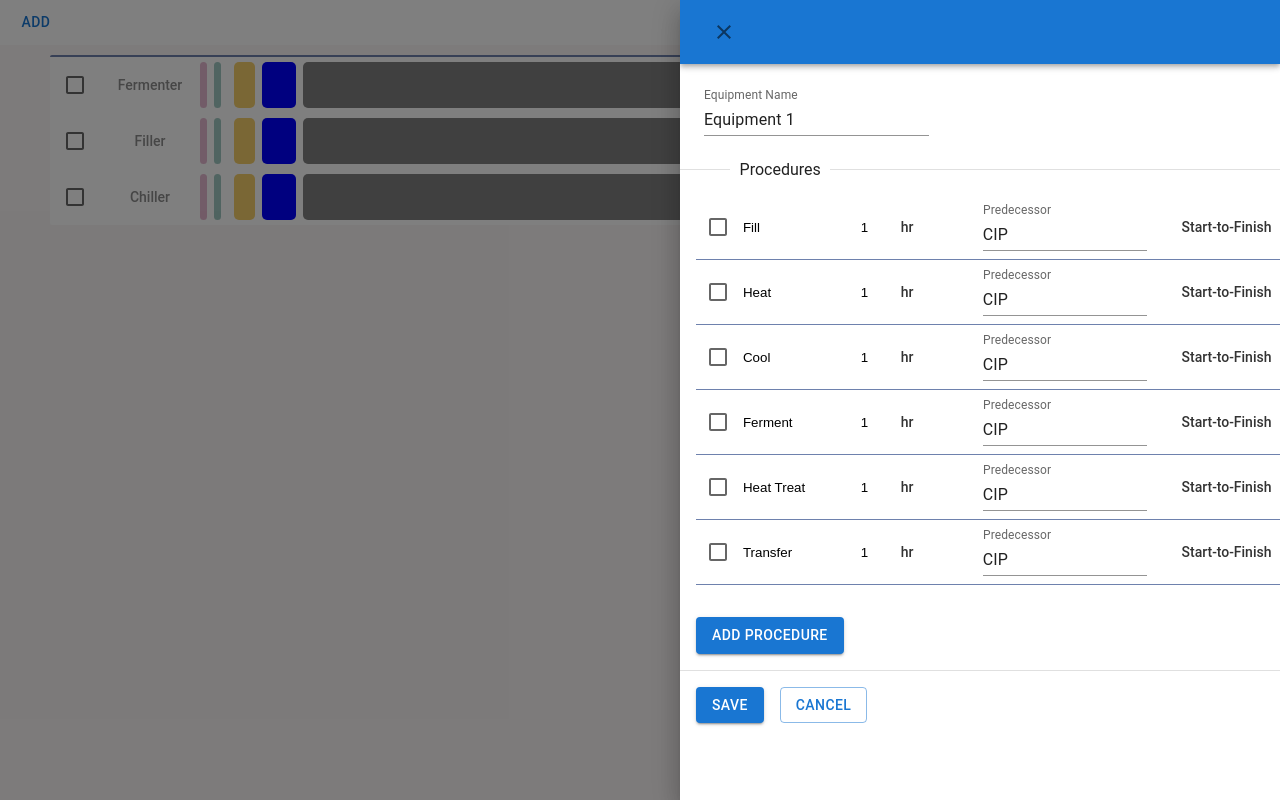
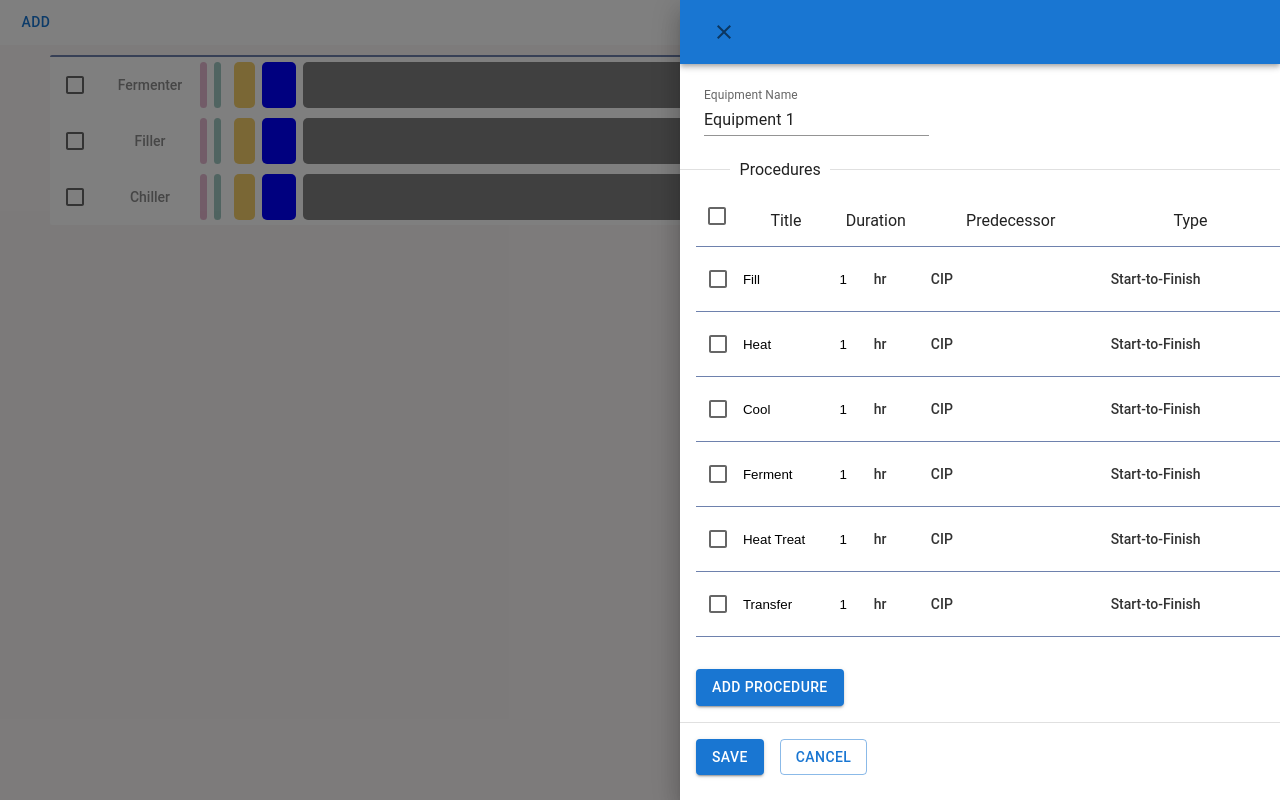
Before and after one commit to mama4294/process-app, a Next.js app: page / in a window 1280 px wide. Both pictures are taken after a click on the button "ADD". Built offline with nearby package versions, Linux system fonts and the light colour scheme.

Commit message:
adds select all feature to procedures

```diff
--- a/components/editEquipment.js
+++ b/components/editEquipment.js
@@ -9,15 +9,13 @@ import Toolbar from "@mui/material/Toolbar";
 import Checkbox from "@mui/material/Checkbox";
 import Tooltip from "@mui/material/Tooltip";
 import Divider from "@mui/material/Divider";
-import Select from "@mui/material/Select";
 import IconButton from "@mui/material/IconButton";
-import MenuItem from "@mui/material/MenuItem";
 import CloseIcon from "@mui/icons-material/Close";
-import InputAdornment from "@mui/material/InputAdornment";
 import styles from "../styles/ProcedureChart.module.css";
-import { useState } from "react";
+import { useState, useEffect } from "react";
 import TextInput from "./inputs/textInput";
 import Dropdown from "./inputs/dropdown";
+import { toggleSelection, toggleAll } from "../utils/checkboxes";
 
 const EditEquipmentModal = ({ open, handleClose }) => {
   let drawerWidth = screen.width * 0.75;
@@ -140,6 +138,7 @@ const EquipmentInputForm = ({ handleClose }) => {
   };
   const [equipment, setEquipment] = useState(defaultEquipment);
   const [procedures, setProcedures] = useState([...testProcedures]);
+  const [selectedProcedures, setSelectedProcedures] = useState([]);
 
   const handleChangeEquipment = (event) => {
     setEquipment({ ...equipment, [event.target.id]: event.target.value });
@@ -175,6 +174,18 @@ const EquipmentInputForm = ({ handleClose }) => {
     setProcedures(newProcedures);
   };
 
+  useEffect(() => {
+    console.log(selectedProcedures);
+  }, [selectedProcedures]);
+
+  const handleToggle = (id) => {
+    setSelectedProcedures(toggleSelection(selectedProcedures, id));
+  };
+
+  const handleToggleAll = (checked) => {
+    setSelectedProcedures(toggleAll(procedures, checked));
+  };
+
   return (
     <>
       <AppBar position="static">
@@ -200,6 +211,9 @@ const EquipmentInputForm = ({ handleClose }) => {
           ProcedureData={procedures}
           numColumns={10}
           handleChangeProcedure={handleChangeProcedure}
+          selectedProcedures={selectedProcedures}
+          handleToggle={handleToggle}
+          handleToggleAll={handleToggleAll}
         />
       </Box>
       <Box sx={{ display: "flex", flexWrap: "wrap", p: 2 }}>
@@ -220,9 +234,17 @@ const EquipmentInputForm = ({ handleClose }) => {
   );
 };
 
-const Table = ({ ProcedureData, numColumns, handleChangeProcedure }) => {
+const Table = ({
+  ProcedureData,
+  numColumns,
+  handleChangeProcedure,
+  selectedProcedures,
+  handleToggle,
+  handleToggleAll,
+}) => {
   return (
     <>
+      <TableHeader handleToggleAll={handleToggleAll} />
       {ProcedureData.map((procedure) => {
         return (
           <ProcedureRow
@@ -230,6 +252,8 @@ const Table = ({ ProcedureData, numColumns, handleChangeProcedure }) => {
             key={procedure.id}
             numColumns={numColumns}
             handleChangeProcedure={handleChangeProcedure}
+            selectedProcedures={selectedProcedures}
+            handleToggle={handleToggle}
           />
         );
       })}
@@ -237,10 +261,42 @@ const Table = ({ ProcedureData, numColumns, handleChangeProcedure }) => {
   );
 };
 
-const ProcedureRow = ({ procedure, numColumns, handleChangeProcedure }) => {
-  const handleSelectChange = (event) => {
-    console.log(event.target);
+const TableHeader = ({ handleToggleAll }) => {
+  const headers = [
+    "Title",
+    "Duration",
+    "Predecessor",
+    "Type",
+    "Offset",
+    "Resources",
+  ];
+  const handleChange = (event) => {
+    handleToggleAll(event.target.checked);
   };
+  const label = { inputProps: { "aria-label": "selection" } };
+  return (
+    <div className={styles.chartRow}>
+      <div>
+        <Checkbox {...label} onChange={handleChange} />
+      </div>
+      {headers.map((header, index) => {
+        return (
+          <div className={styles.tableHeader} key={index}>
+            {header}
+          </div>
+        );
+      })}
+    </div>
+  );
+};
+
+const ProcedureRow = ({
+  procedure,
+  numColumns,
+  handleChangeProcedure,
+  selectedProcedures,
+  handleToggle,
+}) => {
   const {
     title,
     id,
@@ -249,8 +305,13 @@ const ProcedureRow = ({ procedure, numColumns, handleChangeProcedure }) => {
     predecessor,
     type,
     offset,
+    offsetUnit,
     resources,
   } = procedure;
+  const checked = selectedProcedures.some((item) => item.id === id);
+  const handleChange = () => {
+    handleToggle(id);
+  };
   const label = { inputProps: { "aria-label": "selection" } };
   const style = {
     color: "#red",
@@ -259,7 +320,7 @@ const ProcedureRow = ({ procedure, numColumns, handleChangeProcedure }) => {
   };
   return (
     <div className={styles.chartRow}>
-      <Checkbox {...label} />
+      <Checkbox {...label} checked={checked} onChange={handleChange} />
       <div className={styles.chartRowLabel}>
         <TextInput
           id="title"
@@ -292,13 +353,11 @@ const ProcedureRow = ({ procedure, numColumns, handleChangeProcedure }) => {
         </div>
       </div>
       <div className={styles.chartRowLabel}>
-        <TextField
-          label="Predecessor"
+        <Dropdown
           id="predecessor"
-          sx={{ m: 1 }}
-          variant="standard"
           value={predecessor}
-          onChange={handleChangeProcedure(id)}
+          onChange={handleChangeProcedure(id, "predecessor")}
+          options={[{ label: "CIP", value: "CIP" }]}
         />
       </div>
       <div className={styles.chartRowLabel}>
@@ -315,17 +374,26 @@ const ProcedureRow = ({ procedure, numColumns, handleChangeProcedure }) => {
         />
       </div>
       <div className={styles.chartRowLabel}>
-        <TextField
-          label="Offset"
-          id="offset"
-          variant="standard"
-          sx={{ m: 1 }}
-          value={offset}
-          InputProps={{
-            endAdornment: <InputAdornment position="end">hr</InputAdornment>,
-          }}
-          onChange={handleChangeProcedure(id)}
-        />
+        <div className={styles.doubleCell}>
+          <TextInput
+            id="offset"
+            value={offset}
+            type="number"
+            style={{ textAlign: "right" }}
+            placeholder="Offset"
+            onChange={handleChangeProcedure(id)}
+          />
+          <Dropdown
+            id="offsetUnit"
+            value={offsetUnit}
+            onChange={handleChangeProcedure(id, "offsetUnit")}
+            options={[
+              { label: "min", value: "min" },
+              { label: "hr", value: "hr" },
+              { label: "day", value: "day" },
+            ]}
+          />
+        </div>
       </div>
       <div className={styles.chartRowLabel}>
         <TextField
--- a/components/gantt.js
+++ b/components/gantt.js
@@ -58,11 +58,11 @@ const ProcedureTable = ({ EquipmentData, numColumns }) => {
 };
 
 const UnitRow = ({ unit, numColumns }) => {
-  const { selectionIds, toggleSelection } = useContext(EquipmentContext);
+  const { selectionIds, handleToggle } = useContext(EquipmentContext);
   let checked = selectionIds.some((item) => item.id === unit.id);
 
   const handleChange = () => {
-    toggleSelection(unit.id);
+    handleToggle(unit.id);
   };
 
   const label = { inputProps: { "aria-label": "selection" } };
@@ -106,14 +106,6 @@ const Operation = ({ operation }) => {
   );
 };
 
-const ToolTip = ({ text }) => {
-  return (
-    <span className="">
-      <span className={styles.tooltiptext}>{text}</span>
-    </span>
-  );
-};
-
 // const ChartLines = ({ numColumns }) => {
 //   var rows = [],
 //     i = 0,
--- a/components/inputs/dropdown.js
+++ b/components/inputs/dropdown.js
@@ -9,10 +9,15 @@ const customStyles = {
     // color: state.isSelected ? "yellow" : "black",
     // backgroundColor: state.isSelected ? "green" : "white",
   }),
+  singleValue: (provided) => ({
+    ...provided,
+    width: "100%",
+  }),
   control: (provided, state) => ({
     ...provided,
     height: "100%",
     borderRadius: "0px",
+    textAlign: "left",
     border: state.isFocused ? "1px solid #0070f3" : 0,
     boxShadow: "none",
     "&:hover": {
@@ -20,6 +25,11 @@ const customStyles = {
     },
   }),
   indicatorsContainer: () => null,
+  indicatorsContainer: (styles) => ({
+    ...styles,
+    padding: "0 0",
+    width: "0px",
+  }),
   dropdownIndicator: (styles) => ({ ...styles, width: "0%" }),
   indicatorSeparator: () => null, // Remove separator
 };
--- a/contexts/equipmentContext.js
+++ b/contexts/equipmentContext.js
@@ -1,4 +1,5 @@
 import { useState, createContext } from "react";
+import { toggleSelection } from "../utils/checkboxes";
 
 const defaultResources = {
   steam: {
@@ -85,25 +86,8 @@ export const EquipmentProvider = ({ children }) => {
 
   //Selection state functions
 
-  const handleAdd = (array, newItem) => {
-    return [...array, newItem];
-  };
-
-  const handleRemove = (array, itemToRemove) => {
-    return array.filter((x) => x.id !== itemToRemove.id);
-  };
-
-  const toggleSelection = (id) => {
-    if (isNaN(id)) return;
-    const index = selectionIds.findIndex((item) => item.id === id);
-    if (index > -1) {
-      //remove selection
-      setSelectionIds(handleRemove(selectionIds, selectionIds[index]));
-    } else {
-      //add selection
-      const newSelection = { id: id };
-      setSelectionIds(handleAdd(selectionIds, newSelection));
-    }
+  const handleToggle = (id) => {
+    setSelectionIds(toggleSelection(selectionIds, id));
   };
 
   //Equipment state functions
@@ -127,7 +111,7 @@ export const EquipmentProvider = ({ children }) => {
         userResources,
         setUserResources,
         selectionIds,
-        toggleSelection,
+        handleToggle,
         deleteEquipment,
       }}
     >
--- a/styles/ProcedureChart.module.css
+++ b/styles/ProcedureChart.module.css
@@ -14,13 +14,21 @@
 }
 .chartRow {
   display: grid;
-  grid-template-columns: 5ch 10ch 16ch 20ch 20ch 8ch 20ch 1fr;
+  grid-template-columns: 5ch 10ch 10ch 20ch 20ch 8ch 20ch 1fr;
   background-color: #FFFFFF;
   border-bottom: 1px solid #6E81AD;
 }
 /* .chartRow:hover {
   background-color: #c1d3ff;
 } */
+
+.tableHeader{
+  /* background-color: #6E81AD;
+  color: #fff; */
+  padding: 1rem 0;
+  text-align: center;
+}
+
 .chart-period {
   color:  #D9D9D6;
   background-color:  #F2F2F2 !important;
--- /dev/null
+++ b/utils/checkboxes.js
@@ -0,0 +1,31 @@
+const handleAdd = (array, newItem) => {
+  return [...array, newItem];
+};
+
+const handleRemove = (array, itemToRemove) => {
+  return array.filter((x) => x.id !== itemToRemove.id);
+};
+
+export const toggleSelection = (array, id) => {
+  if (isNaN(id)) return array;
+  const index = array.findIndex((item) => item.id === id);
+  if (index > -1) {
+    //remove selection
+    return handleRemove(array, array[index]);
+  } else {
+    //add selection
+    const newSelection = { id: id };
+    return handleAdd(array, newSelection);
+  }
+};
+
+export const toggleAll = (array, checked) => {
+  let newArray = [];
+  if (checked) {
+    //select all
+    array.map((item) => {
+      newArray.push({ id: item.id });
+    });
+  }
+  return newArray;
+};
```
